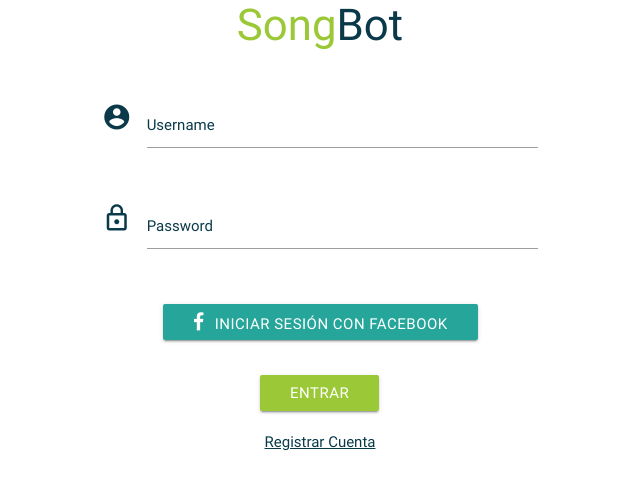
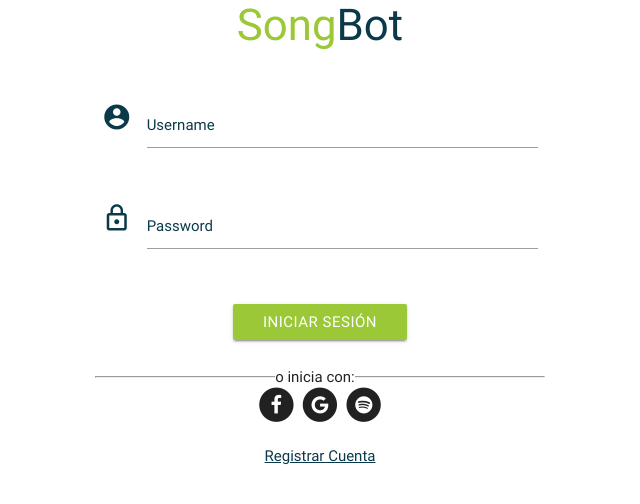
Before and after one commit to pupetartist/SongBot, a Python web app: template SongBot/templates/login.html in a window 1280 px wide. Shown: the part 119-623 px from the top of the page, without its empty margins (320-960 px from the left). Run offline with Jinja, Linux system fonts and the light colour scheme; the template is opened without the code that fills it, so the values that code supplies are empty; some libraries are stand-ins or nearby versions.

Commit message:
Change login buttons

```diff
--- a/SongBot/static/css/main.css
+++ b/SongBot/static/css/main.css
@@ -20,3 +20,25 @@
 .icon{
 	padding-right: 10px;
 }
+.facebook{
+	background-color: #3b5998;
+}
+.google{
+	background-color: #dd4b39;
+}
+.spotify{
+	background-color: #00e461;
+}
+.division{
+	width: 50%;
+}
+.login2{
+	position: relative;
+	margin-top: 4%;
+}
+.alternative{
+	position: absolute;
+	top:-10px;
+	left: 45%;
+	background-color: #fff;
+}
--- a/SongBot/templates/login.html
+++ b/SongBot/templates/login.html
@@ -28,17 +28,36 @@
 		          <label for="icon_prefix" class="c-dark">Password</label>
 		        </div>
 			</div>
-			<div class="row center-align">
-				<div class="input-field col s12">
-	              <a class="waves-effect waves-amar .wabes-ripple btn" href="#" id="login_facebook"><i class="fa fa-facebook icon" aria-hidden="true"></i>Iniciar sesión con facebook</a>
-	            </div>
-			</div>
-			<!-- Agregar log in con google / spotify -->
+			<!-- Entrar -->
 			<div class="row center-align">
 	            <div class="input-field col s12">
-	            	<a class="waves-effect waves-amar .wabes-ripple btn btn-1" href="#" id="go">Entrar</a>
+	            	<a class="waves-effect waves-amar .wabes-ripple btn btn-1" href="#" id="go">Iniciar sesión</a>
 	            </div>
 	        </div>
+	        <!--  -->
+	        <div class="login2">
+	        	<hr class="division">
+	        	<span class="alternative">o inicia con:</span>
+	        </div>
+	       	<!-- LogIn alternatives -->
+			<div class="row center-align">
+				<!-- Facebook -->
+				<span class="fa-stack fa-lg">
+				  <i class="fa fa-circle fa-stack-2x"></i>
+				  <i class="fa fa-facebook fa-stack-1x fa-inverse"></i>
+				</span>
+				<!-- Google -->
+				<span class="fa-stack fa-lg">
+				  <i class="fa fa-circle fa-stack-2x"></i>
+				  <i class="fa fa-google fa-stack-1x fa-inverse"></i>
+				</span>
+				<!-- Spotify -->
+				<span class="fa-stack fa-lg">
+				  <i class="fa fa-circle fa-stack-2x"></i>
+				  <i class="fa fa-spotify fa-stack-1x fa-inverse"></i>
+				</span>
+			</div>
+
 			<div class="row center-align">
 				<div class="col s12">
 					<a href="#" class="new_account c-dark">Registrar Cuenta</a>
```
